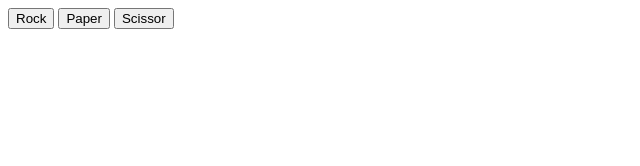
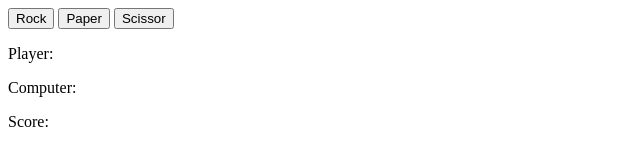
Before and after one commit to Wolflington/rock-paper-scissor, a plain HTML site: page index.html in a window 1280 px wide. Shown: the whole page, without its empty margins (0-640 px from the left). Drawn offline with Linux system fonts and the light colour scheme.

Commit message:
Added paragraph for score

```diff
--- a/index.html
+++ b/index.html
@@ -15,8 +15,12 @@
     </div>
 
     <div class = "selection-container" >
+        <p>Player:</p>
         <p id = "player-selection"></p>
-        <p id = "comp-selection"></p>
+        <p id="comp">Computer:</p>
+        <p id = "computer-choice"></p>
+        <p id ="score">Score: </p>
+        <p id="score-container"></p>
     </div>
 </body>
 </html>
```
